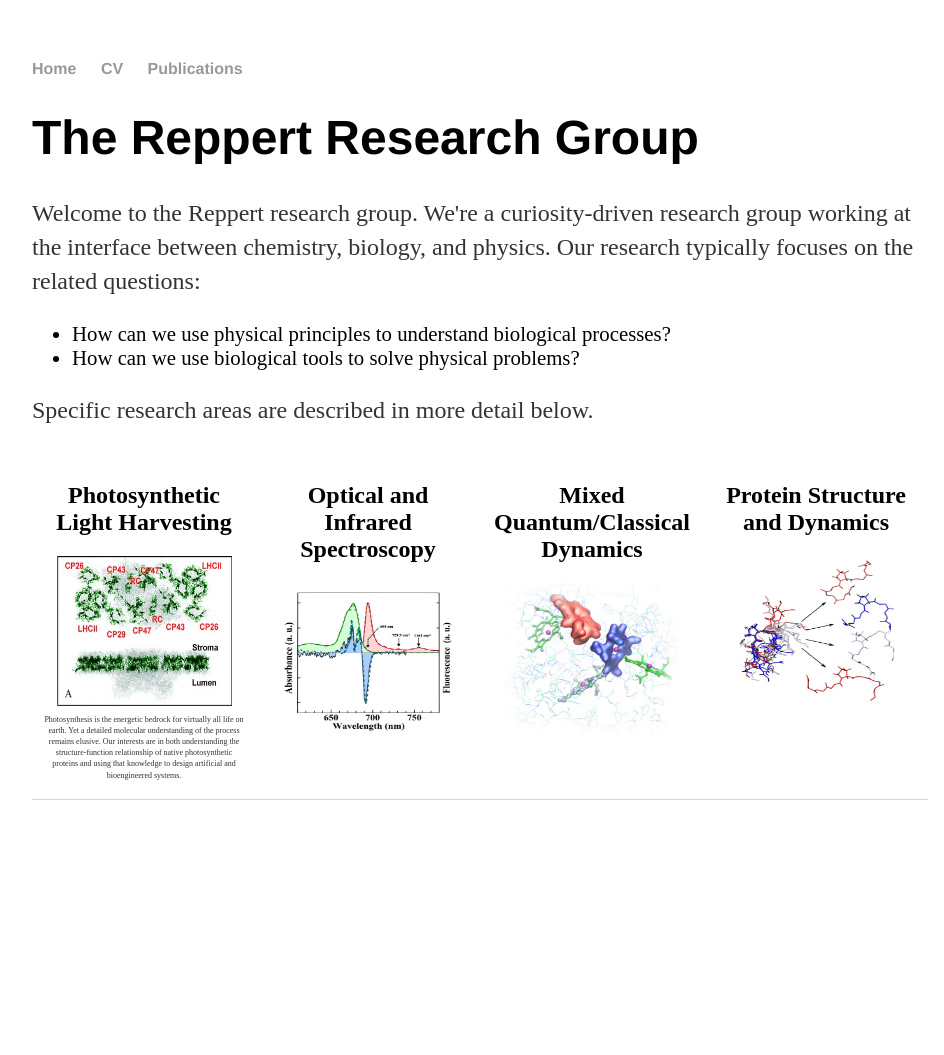
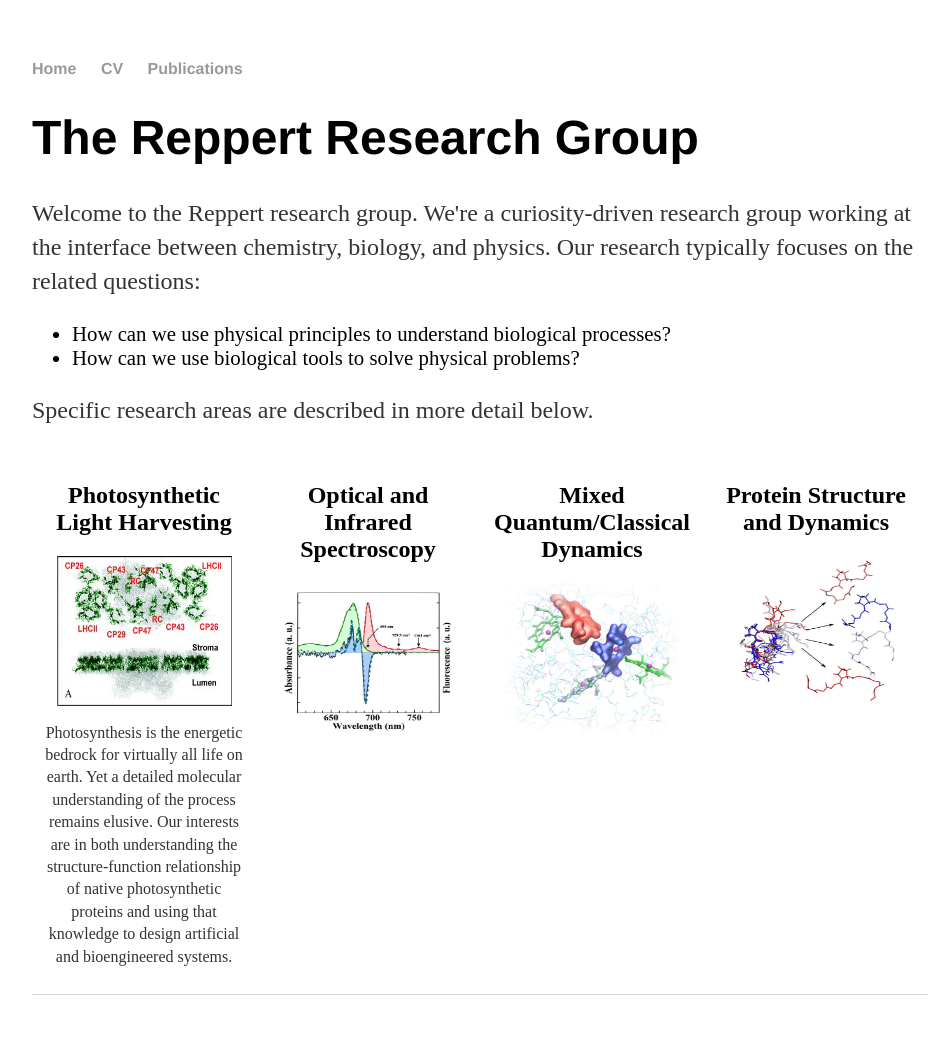
Before and after one commit to mreppert/mreppert.github.io, a Jekyll site: the page built from index.html, in a window 1280 px wide. Shown: the whole page, without its empty margins (160-1104 px from the left). Built offline with Jekyll 4.4.1, drawn with Linux system fonts in a browser that asks for light colours; before the commit the page ends 900 px from its top, so only the background shows below that.

Commit message:
Update index.html

```diff
--- a/index.html
+++ b/index.html
@@ -53,7 +53,7 @@
 	<div class="column">
 		<h2 style="text-align:center;"}>Photosynthetic Light Harvesting</h2>
 		<img src="/psii_structure.jpg" width="175" height="150">
-	  	<p style="text-align:center; font-size:50%;"}>Photosynthesis is the energetic bedrock for virtually all life on earth. Yet a detailed molecular understanding of the process remains elusive. Our interests are in both understanding the structure-function relationship of native photosynthetic proteins and using that knowledge to design artificial and bioengineered systems.</p>
+	  	<p style="text-align:center; font-size:100%;"}>Photosynthesis is the energetic bedrock for virtually all life on earth. Yet a detailed molecular understanding of the process remains elusive. Our interests are in both understanding the structure-function relationship of native photosynthetic proteins and using that knowledge to design artificial and bioengineered systems.</p>
 	</div>
 	<div class="column">
 		<h2 style="text-align:center;">Optical and Infrared Spectroscopy</h2>
```
